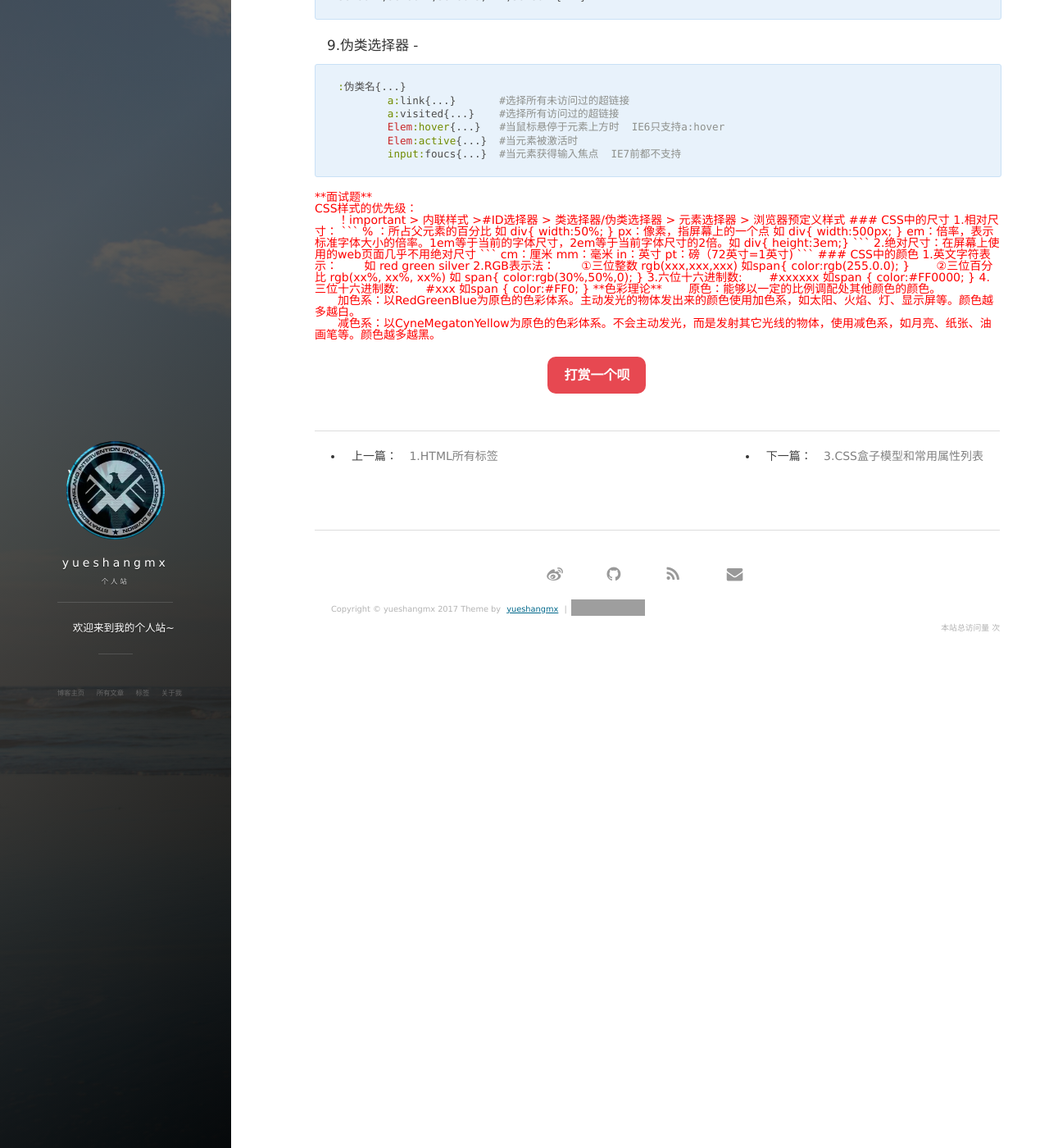
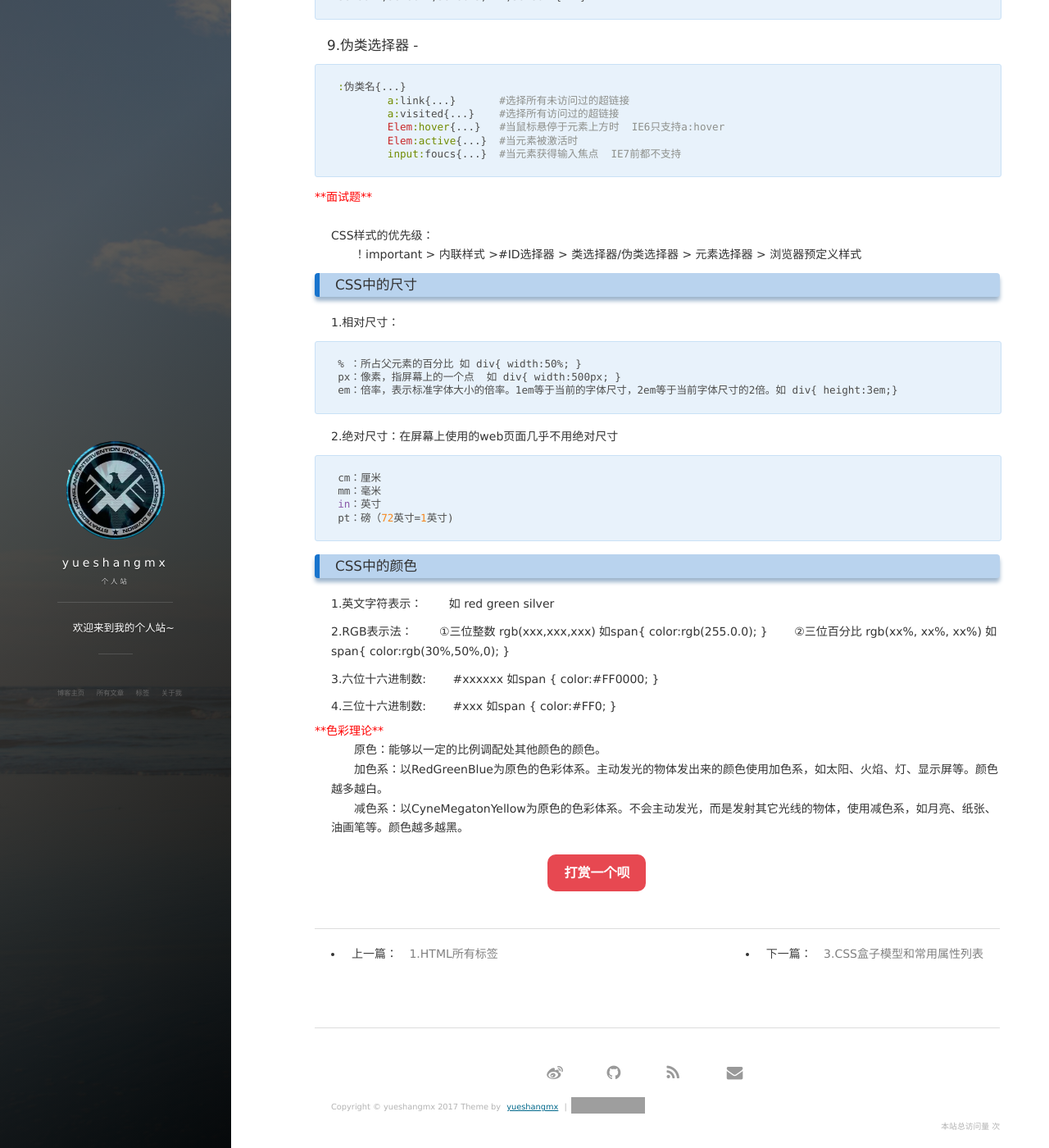
Before and after one commit to yueshangmx/yueshangmx.github.io, a Jekyll site: the page built from _posts/2017-08-02-CSS选择器.md, in a window 1280 px wide and 1400 px high, scrolled down 2053 px. Shown: the whole window at 82% size. Built offline with Jekyll 4.4.1, drawn with Linux system fonts in a browser that asks for light colours; nearby versions of some CDN libraries; comment, search, counter and statistics services are not loaded; grey boxes are pictures that could not be loaded.

Commit message:
update 2017-10-17 19:00

````diff
--- a/_posts/2017-08-02-CSS选择器.md
+++ b/_posts/2017-08-02-CSS选择器.md
@@ -91,7 +91,7 @@ Select1,Select2,Select3,...,SelectN{...}
 	Elem:active{...}  #当元素被激活时
 	input:foucs{...}  #当元素获得输入焦点  IE7前都不支持
 ```
-<font color="#f00">**面试题**<font><br>
+<font color="#f00">**面试题**</font><br>
 CSS样式的优先级：<br>
 　　！important > 内联样式 >#ID选择器 > 类选择器/伪类选择器 > 元素选择器 > 浏览器预定义样式
 
````
